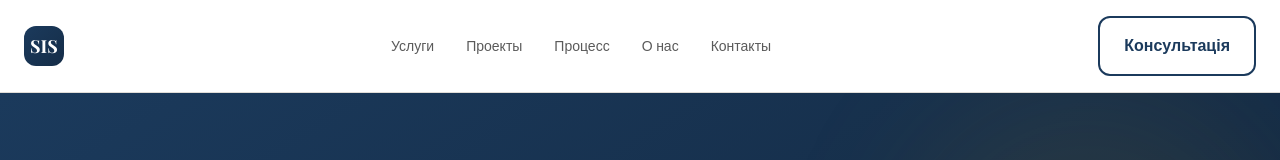
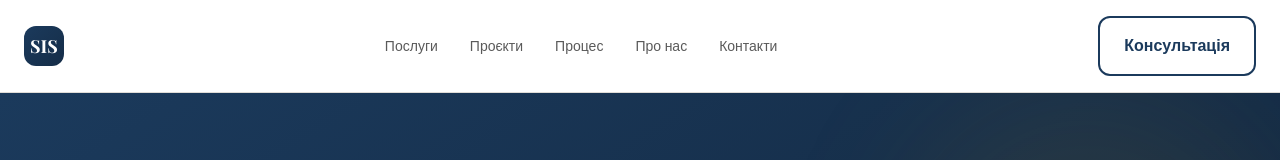
Before and after one commit to bibabum/sis-website, a Next.js app: page / in a window 1280 px wide. Shown: the top 160 px of the page. Built offline with nearby package versions, Linux system fonts and the light colour scheme.

Commit message:
Fix: translate nav items from Russian to Ukrainian

```diff
--- a/components/Navigation.tsx
+++ b/components/Navigation.tsx
@@ -8,11 +8,11 @@ export default function Navigation() {
   const [isOpen, setIsOpen] = useState(false);
 
   const navItems = [
-    { href: '#services', label: 'Услуги' },
-    { href: '#projects', label: 'Проекты' },
-    { href: '#process', label: 'Процесс' },
-    { href: '#about', label: 'О нас' },
-    { href: '/contact', label: 'Контакты' },
+    { href: '#services', label: 'Послуги' },
+    { href: '#projects', label: 'Проєкти' },
+    { href: '#process', label: 'Процес' },
+    { href: '#about', label: 'Про нас' },
+    { href: '/contact', label: 'Контакти' },
   ];
 
   return (
```
